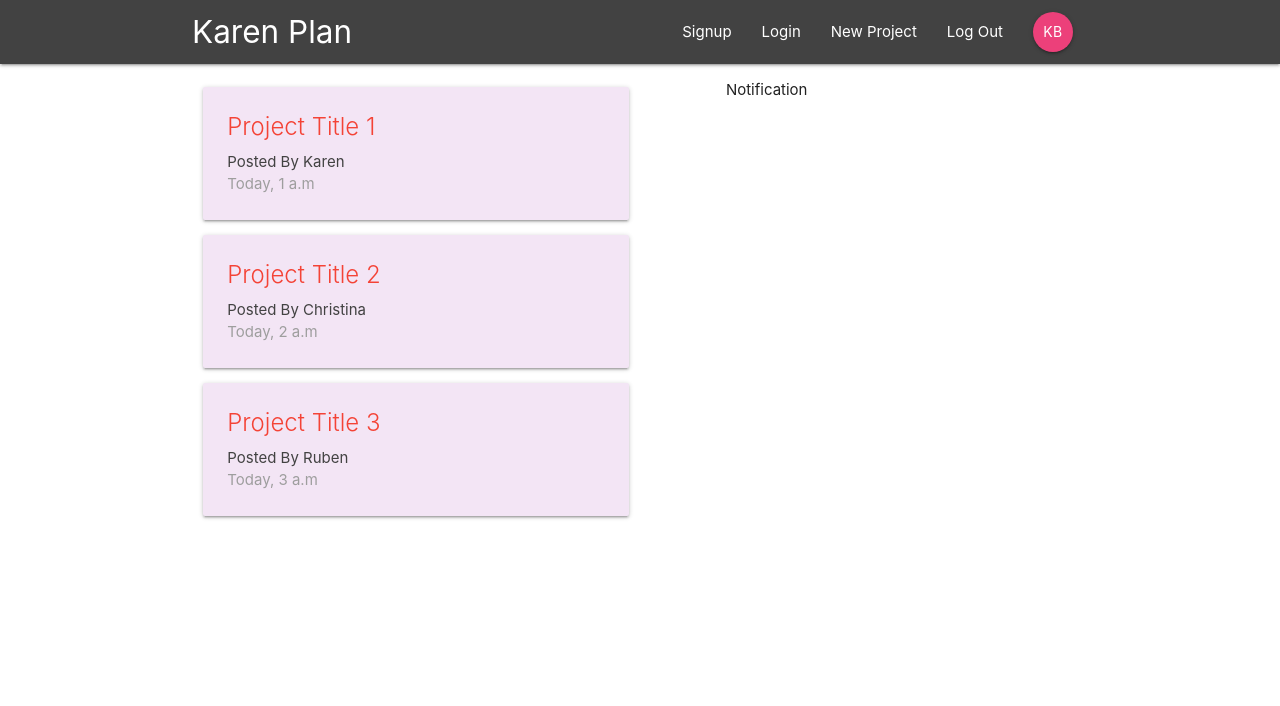
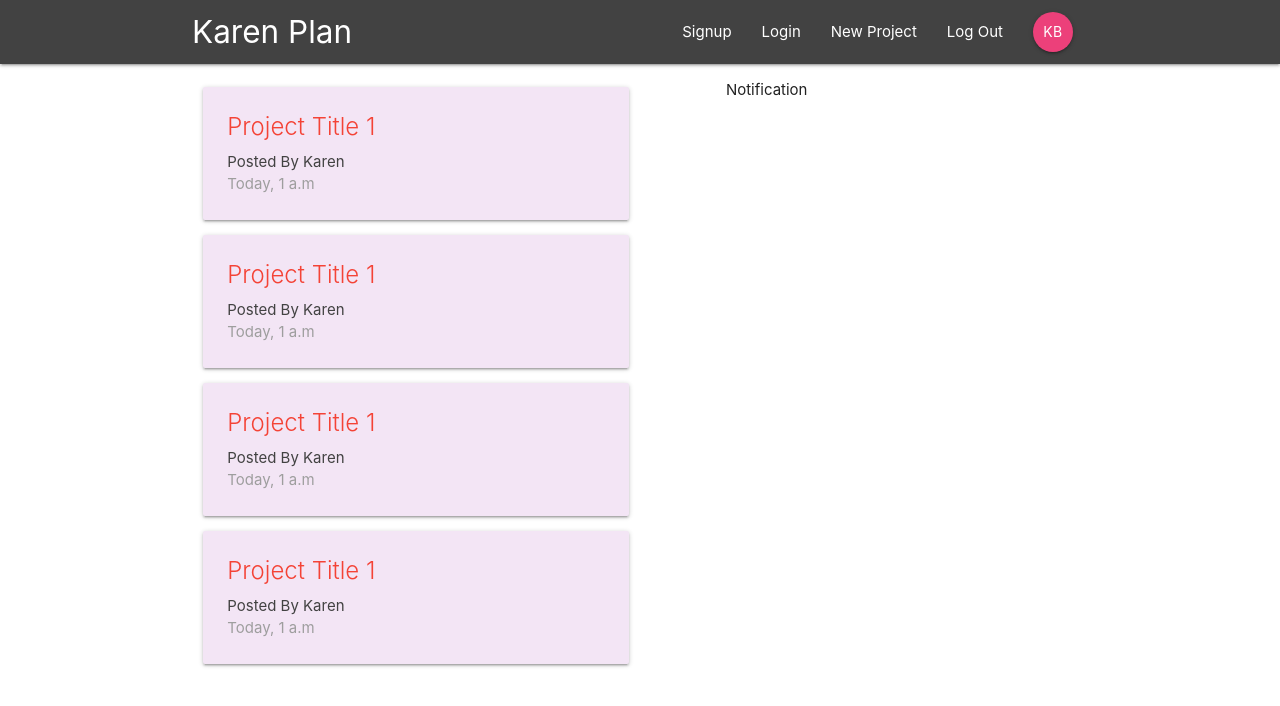
Before and after one commit to karenbarseghyan/app-react-redux-firebase, a React (Create React App) app: page / in a window 1280 px wide. Shown: the top 706 px of the page. Built offline with nearby package versions, Linux system fonts and the light colour scheme.

Commit message:
Project Summary: making project list modular

```diff
--- a/src/components/projects/ProjectList.js
+++ b/src/components/projects/ProjectList.js
@@ -1,33 +1,13 @@
 import React from 'react';
+import ProjectSummary from './ProjectSummary';
 
 const ProjectList = () => {
     return (
         <div className = "project list section">
-
-            <div className = "card project-summary purple lighten-5">
-                <div className = "card-content grey-text text-darken-3">
-                    <span className = "card-title red-text"> Project Title 1 </span>
-                    <p>Posted By Karen</p>
-                    <p className="grey-text">Today, 1 a.m</p>
-                </div>
-            </div>
-
-            <div className = "card project-summary purple lighten-5">
-                <div className = "card-content grey-text text-darken-3">
-                    <span className = "card-title red-text"> Project Title 2 </span>
-                    <p>Posted By Christina</p>
-                    <p className="grey-text">Today, 2 a.m</p>
-                </div>
-            </div>
-
-            <div className = "card project-summary purple lighten-5">
-                <div className = "card-content grey-text text-darken-3">
-                    <span className = "card-title red-text"> Project Title 3 </span>
-                    <p>Posted By Ruben</p>
-                    <p className="grey-text">Today, 3 a.m</p>
-                </div>
-            </div>
-
+            <ProjectSummary />
+            <ProjectSummary />
+            <ProjectSummary />
+            <ProjectSummary />
         </div>
     )
 }
--- a/src/components/projects/ProjectSummary.js
+++ b/src/components/projects/ProjectSummary.js
@@ -0,0 +1,15 @@
+import React from 'react'
+
+const ProjectSummary = () => {
+    return (
+        <div className = "card project-summary purple lighten-5">
+            <div className = "card-content grey-text text-darken-3">
+                <span className = "card-title red-text"> Project Title 1 </span>
+                <p>Posted By Karen</p>
+                <p className="grey-text">Today, 1 a.m</p>
+            </div>
+        </div>
+    )
+}
+
+export default ProjectSummary
```
Also changed, not shown: 1 other file (tests, documents, lock files or other folders).
